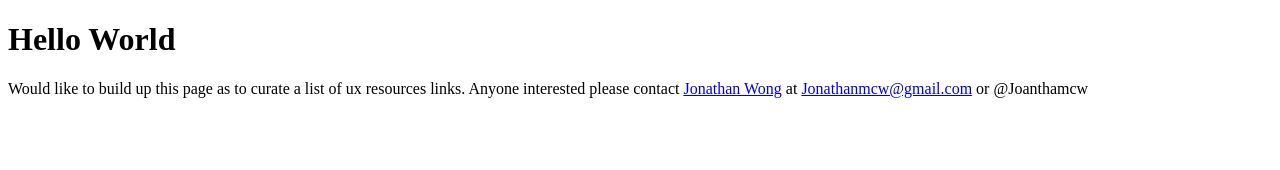
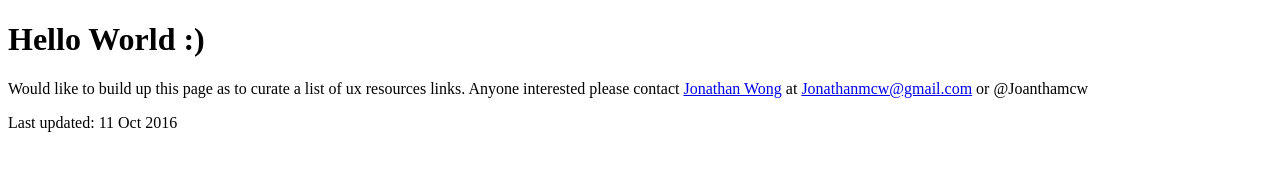
Before and after one commit to uxresources/uxresources.github.io, a plain HTML site: page index.html in a window 1280 px wide. Drawn offline with Linux system fonts and the light colour scheme.

Commit message:
added timestamp

```diff
--- a/index.html
+++ b/index.html
@@ -1,7 +1,8 @@
 <!DOCTYPE html>
 <html>
 <body>
-<h1>Hello World</h1>
+<h1>Hello World :)</h1>
 <p>Would like to build up this page as to curate a list of ux resources links. Anyone interested please contact <a href="http://www.mcw.me">Jonathan Wong</a> at <a href="mailto:jonathanmcw@gmail.com">Jonathanmcw@gmail.com</a> or @Joanthamcw</p>
+<p>Last updated: 11 Oct 2016</p>
 </body>
 </html>
```
